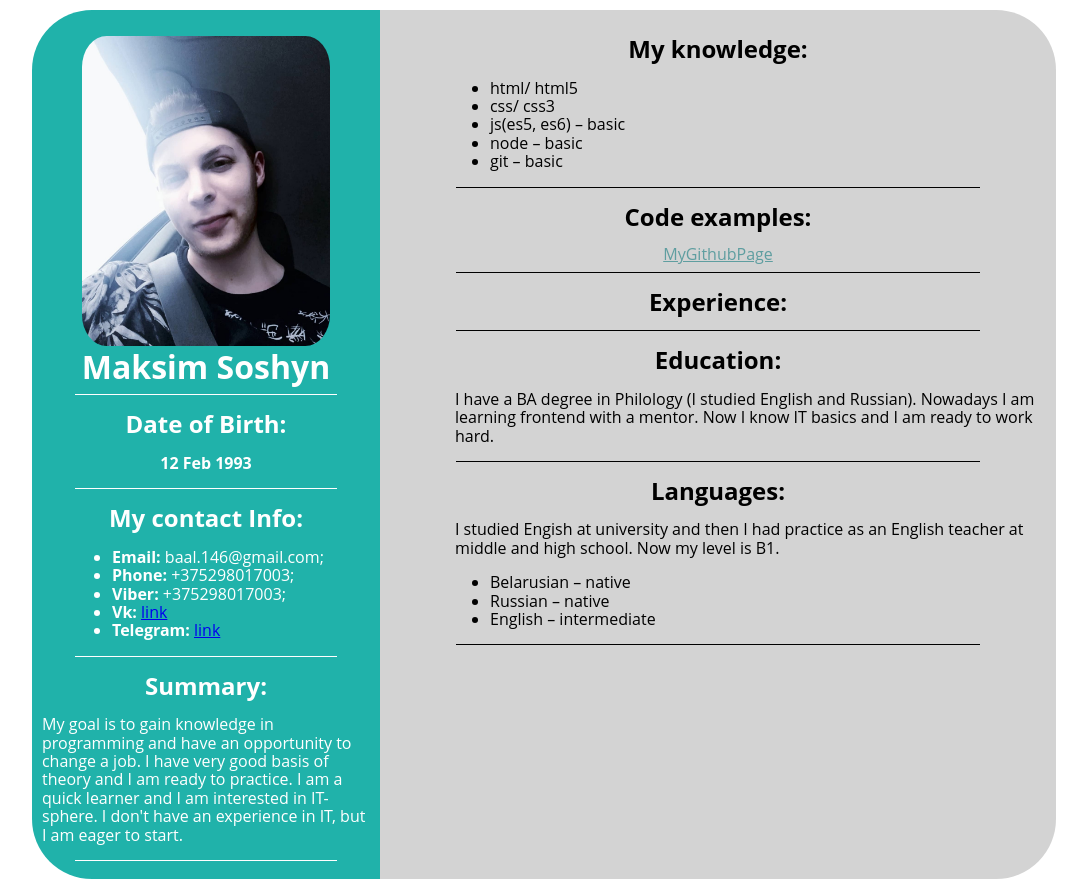
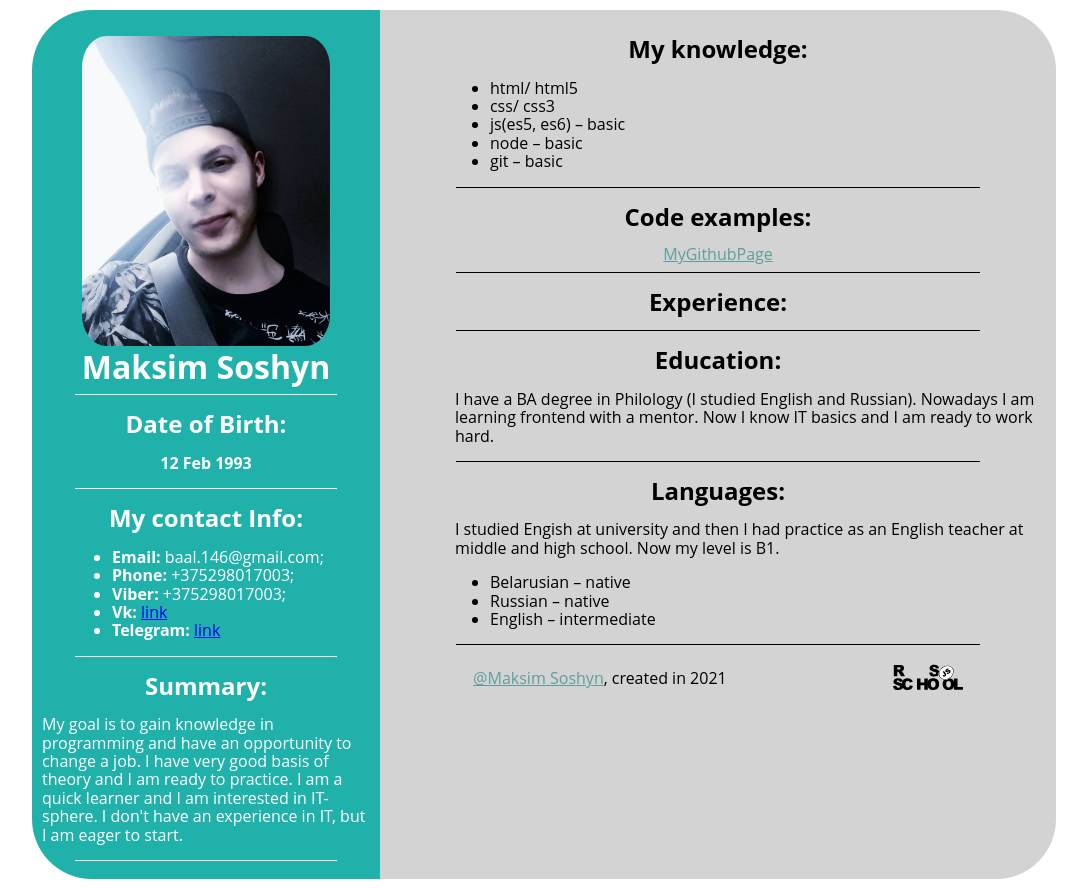
Before and after one commit to Meralad/rsschool-cv, a plain HTML site: page index.html in a window 1280 px wide. Shown: the whole page, without its empty margins (96-1183 px from the left). Drawn offline with Linux system fonts and the light colour scheme.

Commit message:
feat: add footer

```diff
--- a/assets/css/mycv.css
+++ b/assets/css/mycv.css
@@ -132,3 +132,9 @@
       border-radius: 0 0 60px 60px;
     }
   }
+.footer {
+  display: flex;
+  flex-direction: row;
+  align-items: center;
+  justify-content: space-around;
+}
--- a/index.html
+++ b/index.html
@@ -77,7 +77,10 @@
             </ul>
             <hr class="my-line-right">
           </section>
-        </main>
+        <footer class="footer">
+          <p><a href="https://github.com/Meralad">@Maksim Soshyn</a>, created in 2021</p>
+          <a href="https://rs.school/js/"><img src="./images/rs_school_js.svg" width="70" alt="rsschool js-course logo"></a>
+      </footer>
       </div>
 </body>
 </html>
```
Also changed, not shown: images/rs_school_js.svg (added).
